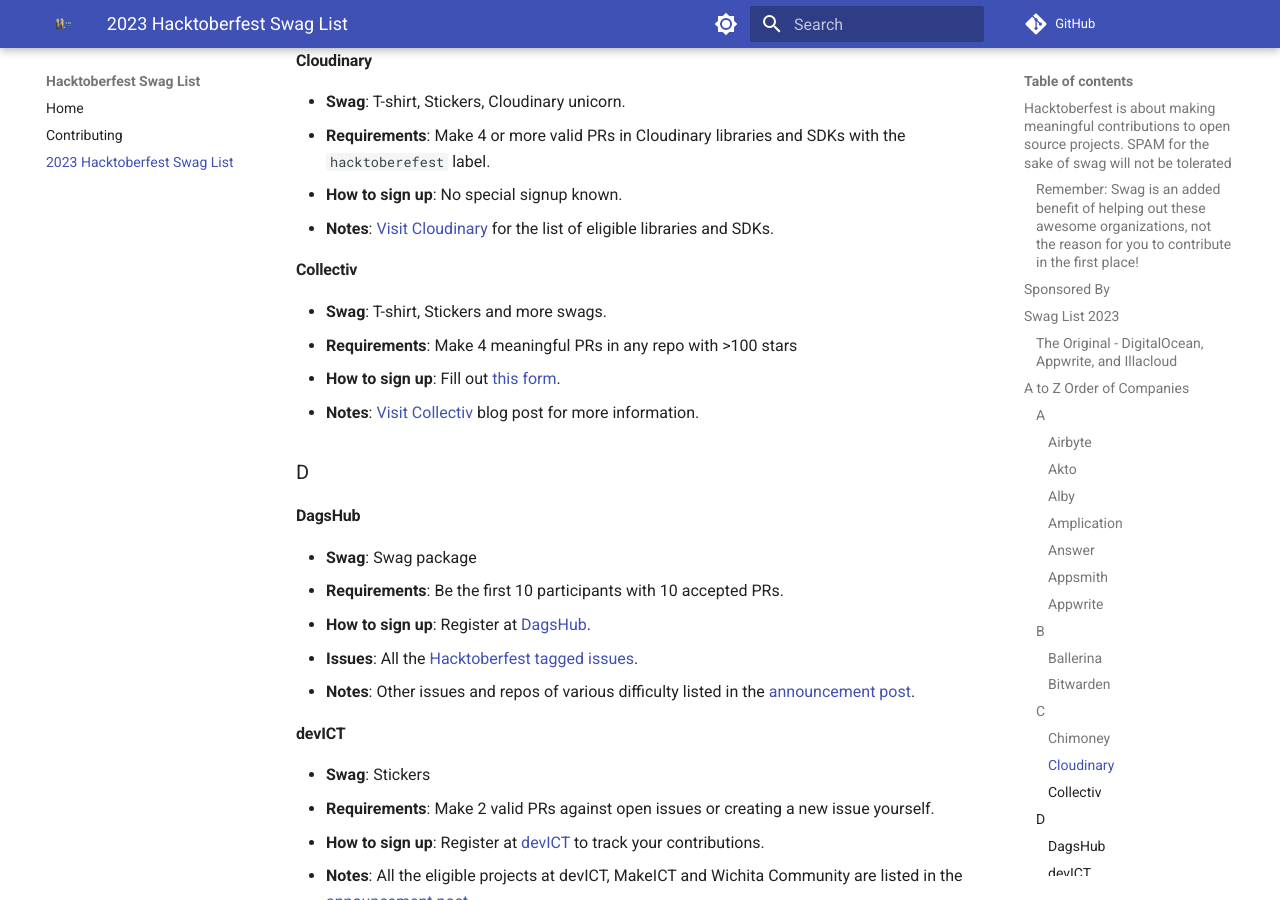
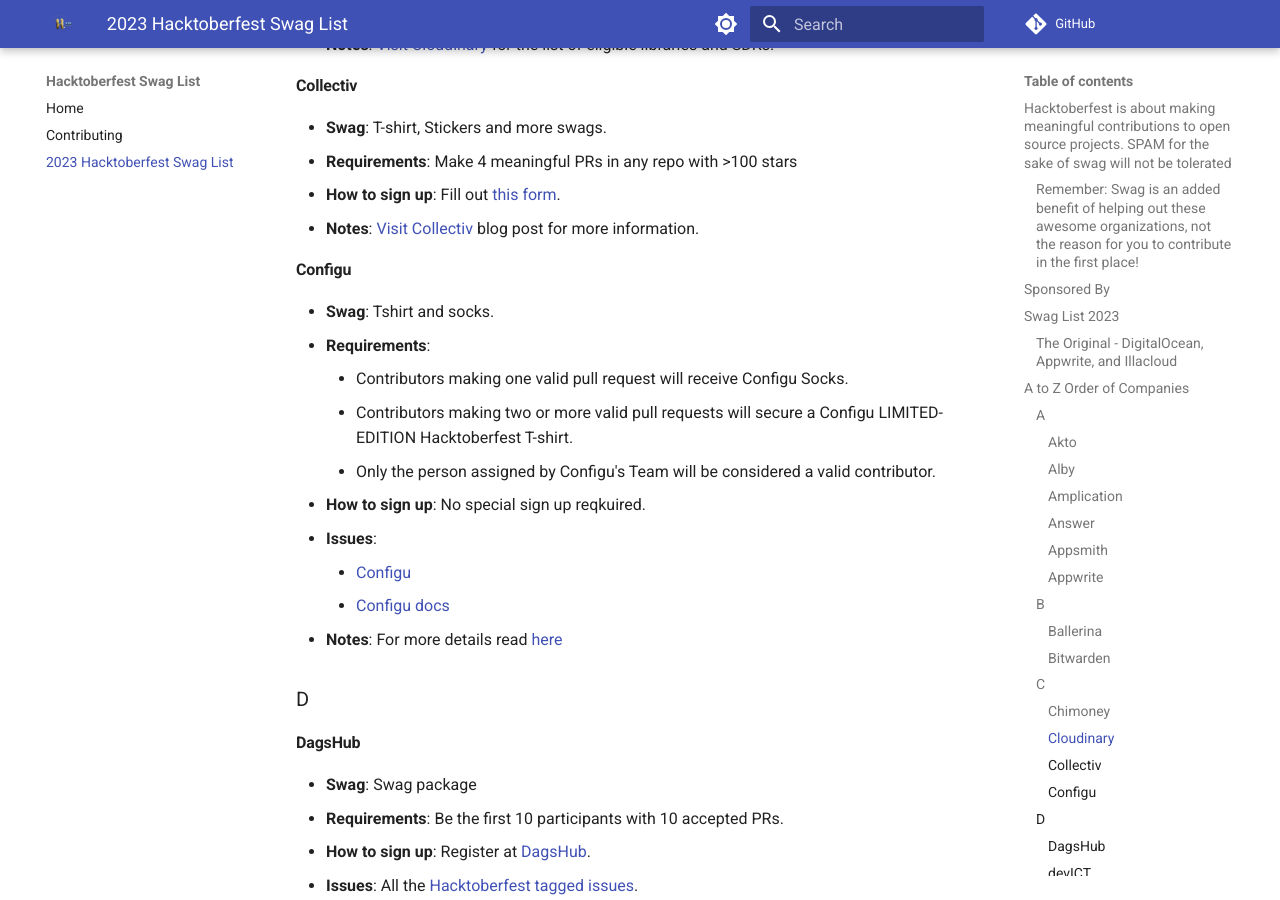
Before and after one commit to crweiner/hacktoberfest-swag-list, an MkDocs documentation site: the page built from docs/list.md, in a window 1280 px wide and 900 px high, scrolled down 4494 px. Built offline with MkDocs 1.6.1 and Material for MkDocs 9.7.7, drawn with Linux system fonts in a browser that asks for light colours; plug-ins that fetch from the network failed and are left out; comment, search, counter and statistics services are not loaded; some of the changed text lies outside the part shown.

Commit message:
Added configu

```diff
--- a/docs/list.md
+++ b/docs/list.md
@@ -37,13 +37,6 @@
 ## A to Z Order of Companies
 
 ### A
-
-#### **Airbyte**
-
-- **Swag**: Cash prizes upto 4000 $ and swag credits.
-- **Requirements**: Contestants are ranked based on the number of merged PRs.
-- **How to sign up**: [Link to signup page](https://hashnode.com/hackathons/airbyte#participate)
-- **Notes**: For more details visit [Airbyte](https://airbyte.com/blog/announcing-airbytes-tentaculous-hacktoberfest-2023-edition)
 
 #### **Akto**
 
@@ -153,6 +146,19 @@
 - **Requirements**: Make 4 meaningful PRs in any repo with >100 stars
 - **How to sign up**: Fill out [this form](https://tally.so/r/3xDxgJ).
 - **Notes**: [Visit Collectiv](https://chat.collectivai.com/hacktober-fest) blog post for more information.
+
+#### **Configu**
+
+- **Swag**: Tshirt and socks.
+- **Requirements**:
+    - Contributors making one valid pull request will receive Configu Socks.
+    - Contributors making two or more valid pull requests will secure a Configu LIMITED-EDITION Hacktoberfest T-shirt.
+    - Only the person assigned by Configu's Team will be considered a valid contributor.
+- **How to sign up**: No special sign up reqkuired.
+- **Issues**:
+    - [Configu](https://github.com/configu/configu/issues)
+    - [Configu docs](https://github.com/configu/docs/issues)
+- **Notes**: For more details read [here](https://github.com/configu/configu/issues/266)
 
 ### D
 
```
